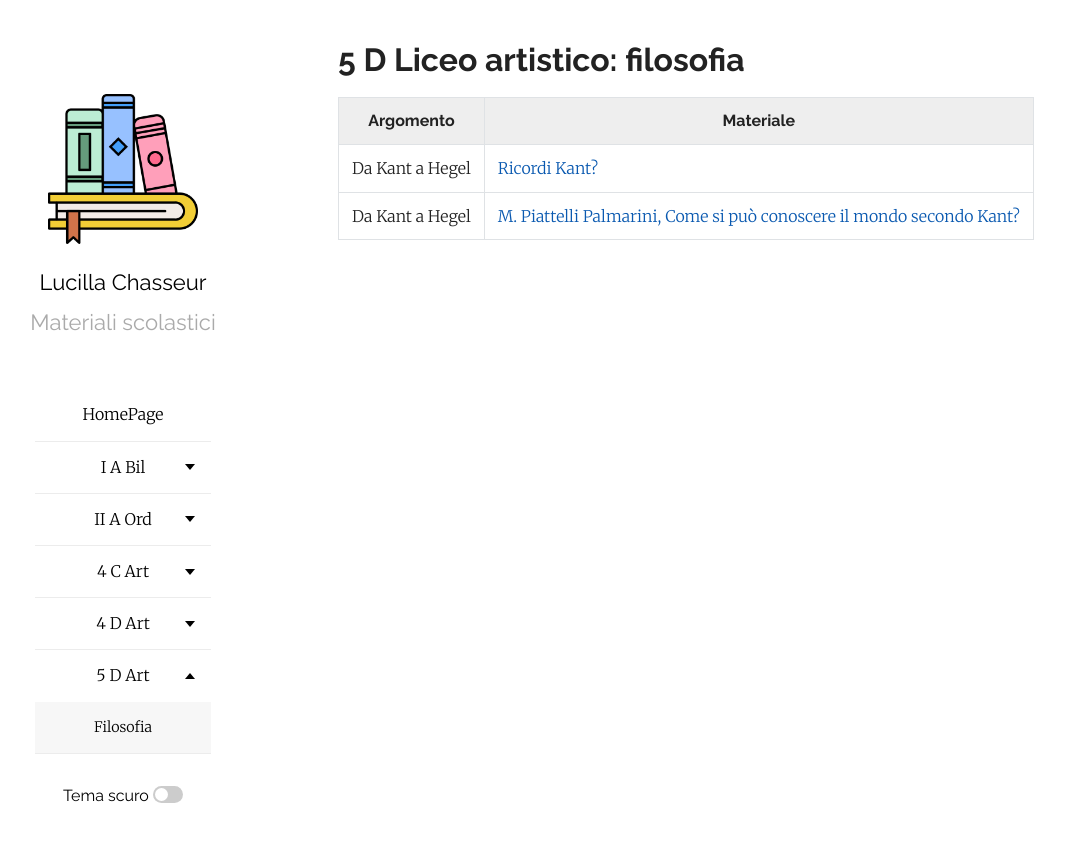
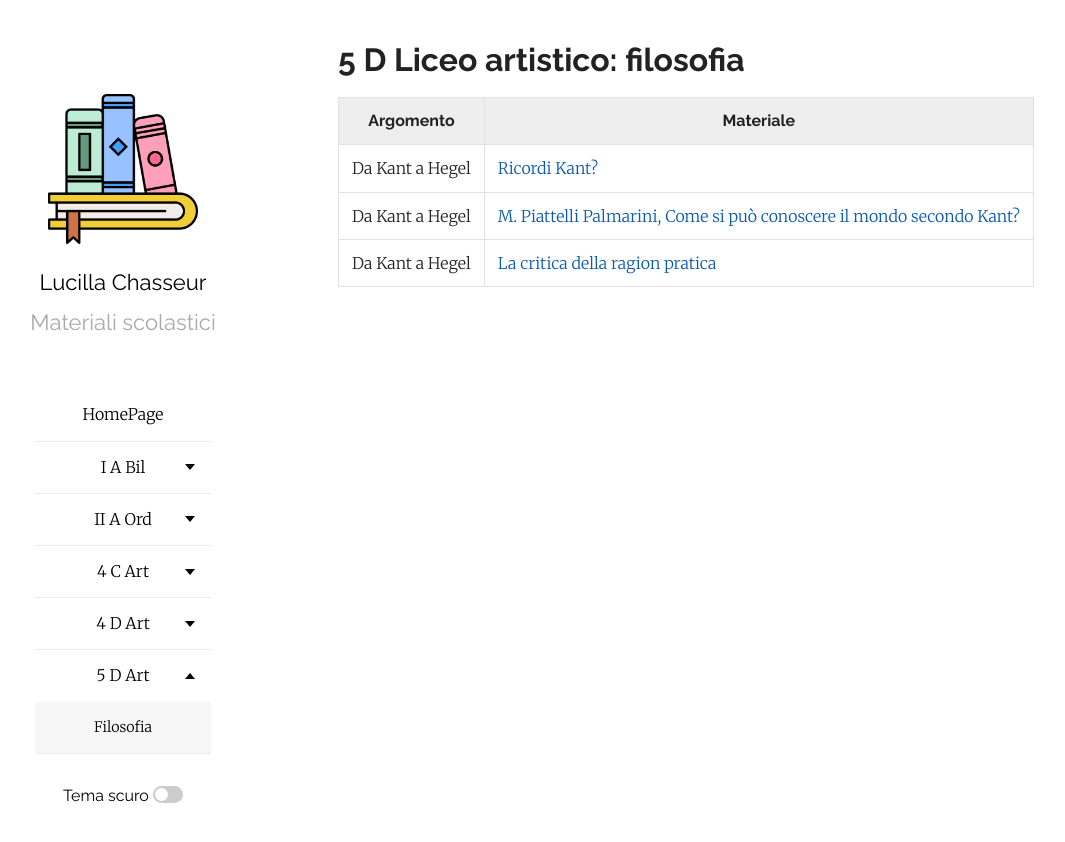
Before and after one commit to efemeridi/efemeridi.github.io, a Jekyll site: the page built from 5d_art_filosofia.md, in a window 1280 px wide. Shown: the top 842 px of the page, without its empty margins (62-1127 px from the left). Built offline with Jekyll 4.4.1, drawn with Linux system fonts in a browser that asks for light colours; our own code applies the rules of GitHub Pages for plain Markdown files.

Commit message:
Add new resource to Kant section

```diff
--- a/5d_art_filosofia.md
+++ b/5d_art_filosofia.md
@@ -7,3 +7,4 @@ layout: page
 |-----------|-------------|
 |Da Kant a Hegel| [Ricordi Kant?](materiali/5_D_art/filosofia/KANT_RIPASSO/01_KANT_ARTISTICO_RIPASSO.pdf/)
 |Da Kant a Hegel| [M. Piattelli Palmarini, Come si può conoscere il mondo secondo Kant?](/materiali/5_D_art/filosofia/KANT_RIPASSO/come_si_puo_conoscere_piattelli.pdf/)
+|Da Kant a Hegel| [La critica della ragion pratica](/materiali/5_D_art/filosofia/KANT_RIPASSO/come_si_puo_conoscere_piattelli.pdf/)
```
